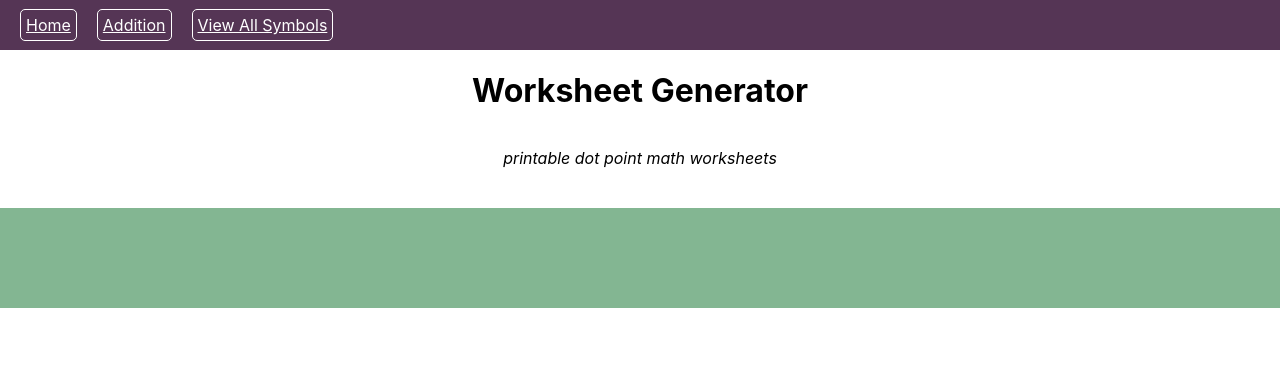
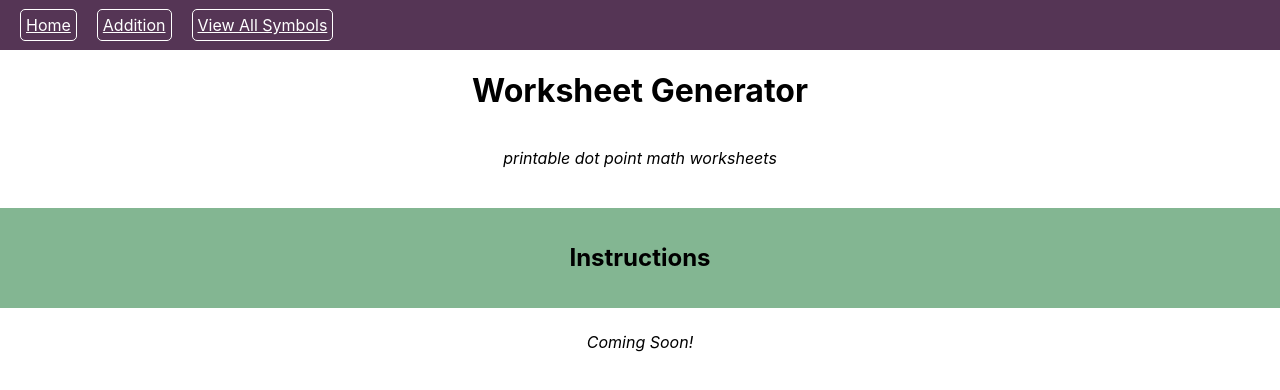
Before and after one commit to StringRays/dotpoint, a React (Create React App) app: page / in a window 1280 px wide. Shown: the top 390 px of the page. Built offline with nearby package versions, Linux system fonts and the light colour scheme; the HTML template or start-up script is replaced by a standard one.

Commit message:
debug errors and add to readme

```diff
--- a/public/index.html
+++ b/public/index.html
@@ -9,12 +9,12 @@
       name="description"
       content="Web site created using create-react-app"
     />
-    <link rel="shortcut icon" href='%process.env.REACT_APP_API_URI%/drawing-4.sketchpad.png'>
-    <link rel="apple-touch-icon" href="%process.env.REACT_APP_API_URI%/drawing-4.sketchpad.png" />
+    <link rel="shortcut icon" href='%PUBLIC_URL%/drawing-4.sketchpad.png'>
+    <link rel="apple-touch-icon" href="%PUBLIC_URL%/drawing-4.sketchpad.png" />
     <!--manifest.json provides metadata used when your web app is installed on a
       user's mobile device or desktop. See https://developers.google.com/web/fundamentals/web-app-manifest/
     -->
-    <link rel="manifest" href="%process.env.REACT_APP_API_URI%/manifest.json" />
+    <link rel="manifest" href="%PUBLIC_URL%/manifest.json" />
     <!--
       Notice the use of %PUBLIC_URL% in the tags above.
       It will be replaced with the URL of the `public` folder during the build.
--- a/src/components/Number.tsx
+++ b/src/components/Number.tsx
@@ -4,6 +4,7 @@ import'../index.css';
 type NumberProps = {
     num: number;
     size: string;
+    key?: string;
 }
 
 const Number = ({ num, size }: NumberProps) => {
--- a/src/components/Operator.tsx
+++ b/src/components/Operator.tsx
@@ -4,6 +4,7 @@ import'../index.css';
 type OperatorProps = {
     symbol: string;
     size: string;
+    key?: string;
 }
 
 const Operator = ({ symbol, size }: OperatorProps) => {
--- a/src/components/Problem.tsx
+++ b/src/components/Problem.tsx
@@ -41,10 +41,10 @@ const Problem = ({ numOne, numTwo, operator }: ProblemPropsWithKey) => {
                     }}>
                     <Number
                         num={numOne}
-                        size={'xsNum'}/>
+                        size={'xsNum'} />
                     <Number
                         num={numTwo}
-                        size={'xsNum'}/>
+                        size={'xsNum'} />
                 </div>
             </div>
         </div>
--- a/src/pages/Home.tsx
+++ b/src/pages/Home.tsx
@@ -20,8 +20,21 @@ const Home = () => {
           <h1>Worksheet Generator</h1>
           <p><em>printable dot point math worksheets</em></p>
         </div>
-        <div style={{ height: '100px', width: '100vw', marginTop: '24px', backgroundColor: '#83b692', }}>
+        <div
+          style={{
+            display: 'flex',
+            flexDirection: 'column',
+            justifyContent: 'center',
+            alignItems: 'center',
+            height: '60px',
+            width: '100vw',
+            padding: '20px',
+            marginTop: '24px',
+            backgroundColor: '#83b692',
+            }}>
+          <h2>Instructions</h2>
         </div>
+        <div style={{ marginTop: '24px' }}><em>Coming Soon!</em></div>
       </div>
     </Layout>
     )
--- a/src/pages/Symbols.tsx
+++ b/src/pages/Symbols.tsx
@@ -23,12 +23,22 @@ const Symbols = () => {
     }
     return (
         <Layout>
-      <div style={{ display: 'flex', justifyContent: 'center' }}>
-      <button
+      <div
+        style={{
+          display: 'flex',
+          flexDirection: 'column',
+          alignItems: 'center',
+          maxWidth: '600px'
+          }}>
+        <div style={{ marginTop: '10px', textAlign: 'center' }}><em>Ignore this random and not at all useful page, or play with clicking this button.
+          I'm mainly here because the website creator likes clicking things and resized the numbers a bunch while drawing them.
+          They haven't removed me yet and might experiment more here, so click to your heart's content! </em></div>
+      <div><button
         style={{ margin: "10px" }}
         onClick={changeSize}>
           Toggle Number Size
       </button>
+      </div>
       </div>
       <div
         style={{ display: "flex", justifyContent: 'center' }}>
@@ -40,7 +50,7 @@ const Symbols = () => {
         }}>
       {
         operators.map((operator) =>
-        <div style={{ border: '1px solid black' }}>
+        <div style={{ border: '1px solid black' }} key={'op'+operator.toString()}>
           <Operator symbol={operator} size={opSize} />
         </div>
         )
@@ -54,7 +64,7 @@ const Symbols = () => {
           }}>
       {
         digits.map((digit) =>
-        <div style={{ border: '1px solid black' }}>
+        <div style={{ border: '1px solid black' }} key={'num'+digit.toString()}>
           <Number
             num={digit}
             size={numberSize} />
```
Also changed, not shown: package.json (+3 -5 lines), 2 other files (tests, documents, lock files or other folders).
